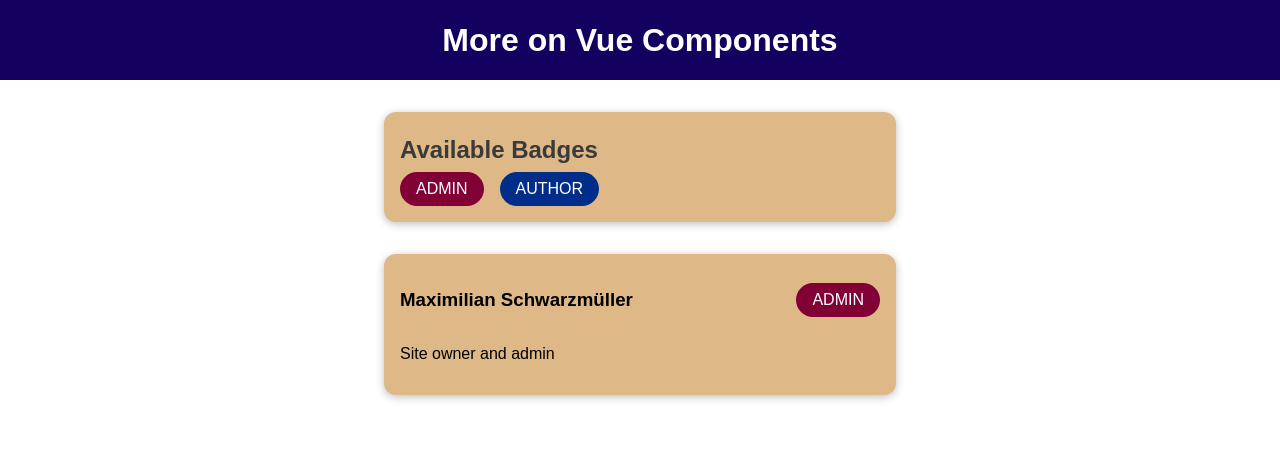
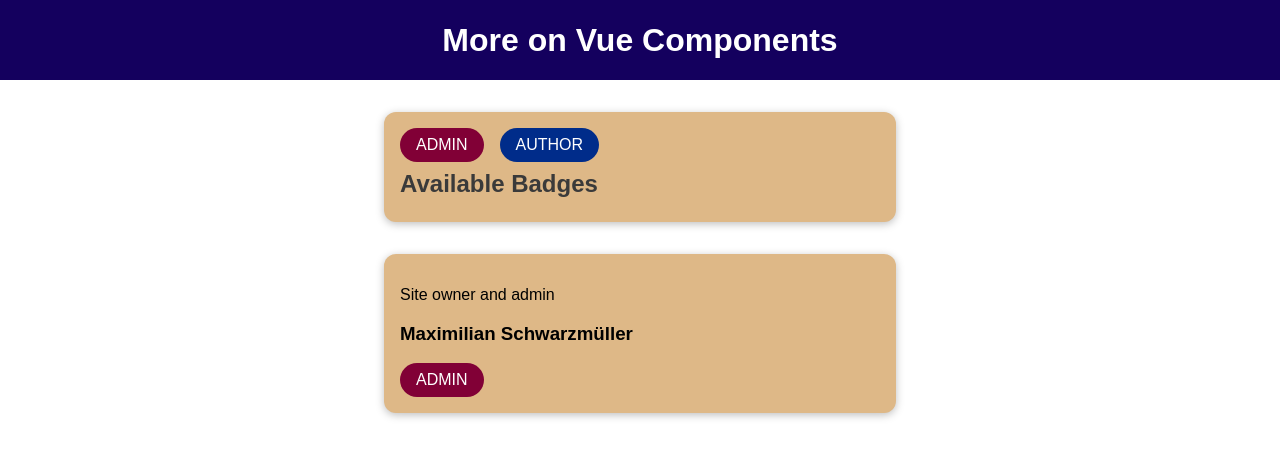
Before and after one commit to VarunPoloju/VueJs_Global-LocalComponents, a Vue app: page / in a window 1280 px wide. Shown: the top 458 px of the page. Built offline with nearby package versions, Linux system fonts and the light colour scheme.

Commit message:
naming slots in template

```diff
--- a/src/components/BaseCard.vue
+++ b/src/components/BaseCard.vue
@@ -1,6 +1,9 @@
 <template>
   <div>
     <slot> </slot>
+    <header>
+      <slot name="headerSlot"></slot>
+    </header>
   </div>
 </template>
 
--- a/src/components/UserInfo.vue
+++ b/src/components/UserInfo.vue
@@ -1,11 +1,16 @@
 <template>
   <section>
     <base-card>
-      <header>
+      <template v-slot:headerSlot>
         <h3>{{ fullName }}</h3>
         <base-badge :type="role" :caption="role.toUpperCase()"></base-badge>
-      </header>
-      <p>{{ infoText }}</p>
+      </template>
+
+      <template v-slot:default>
+        <p>{{ infoText }}</p>
+      </template>
+
+
     </base-card>
   </section>
 </template>
```
Also changed, not shown: src/components/BadgeList.vue (+5 -3 lines).
